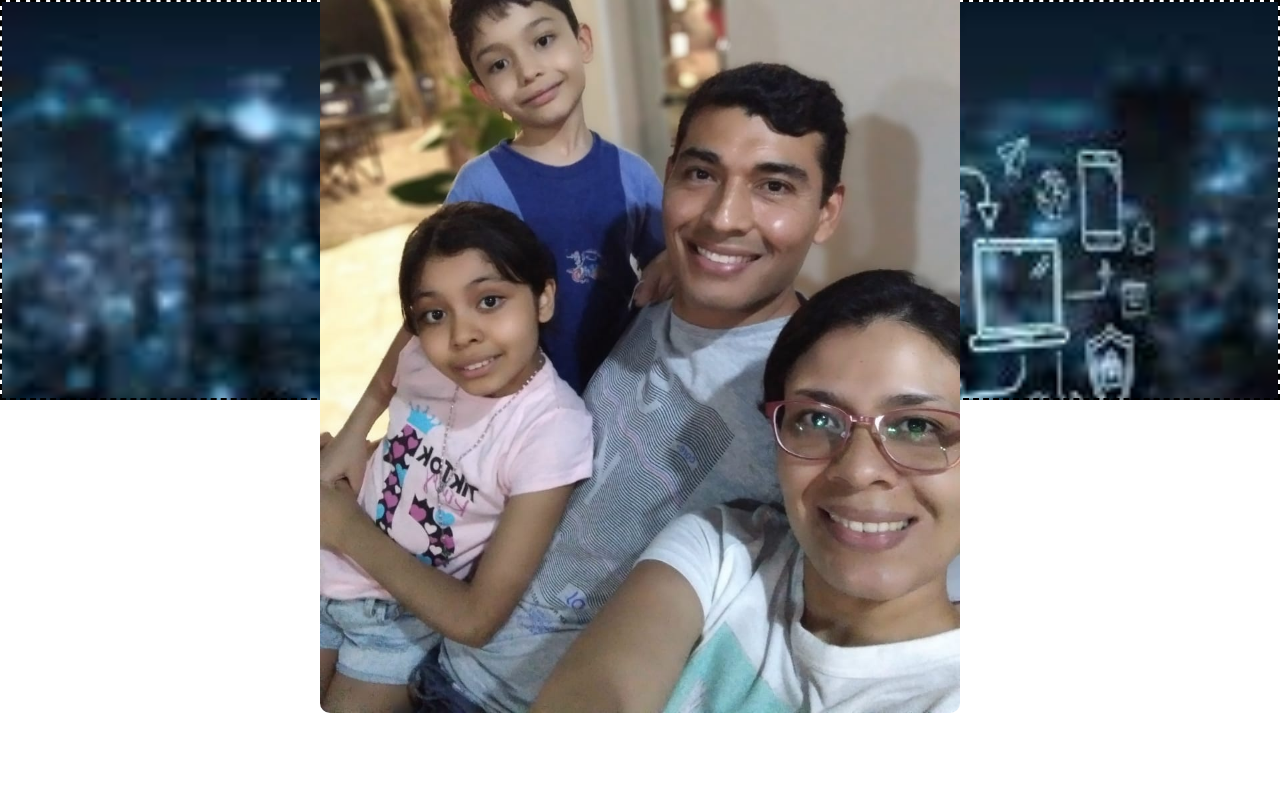
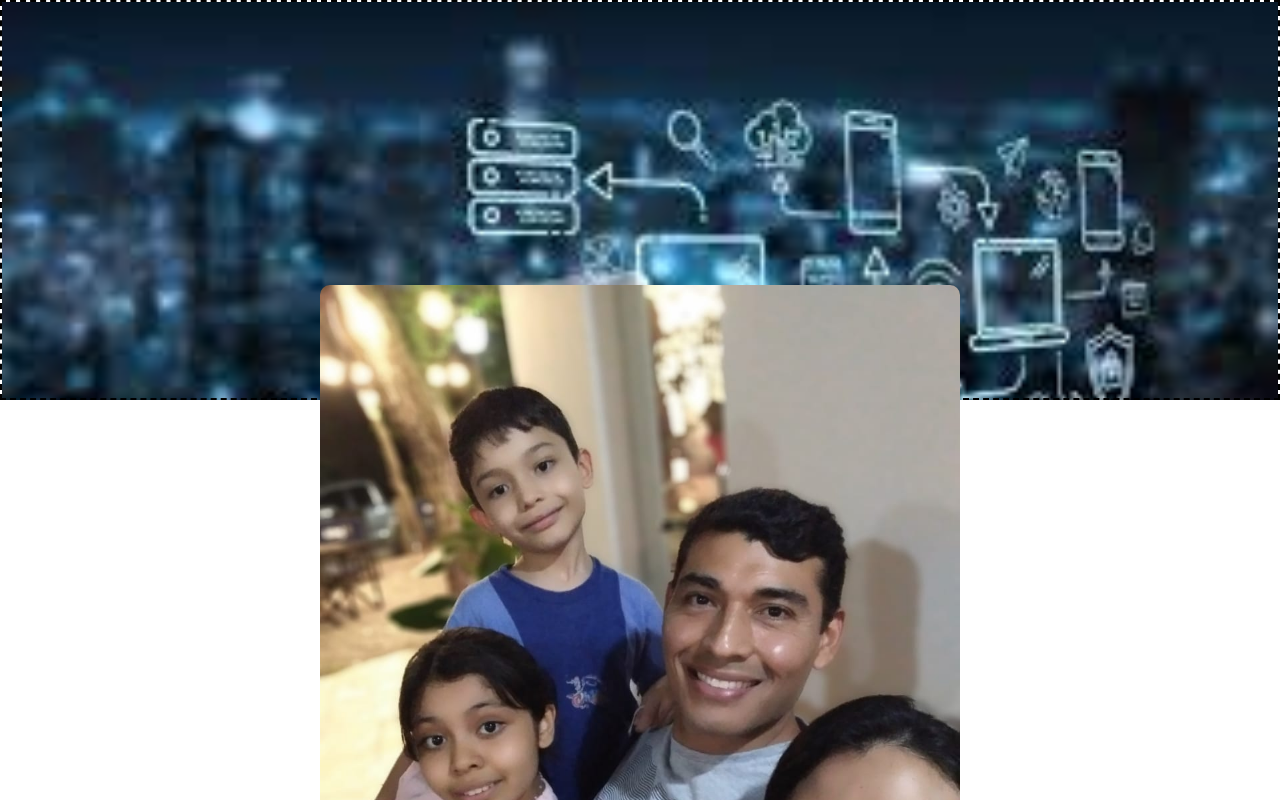
Before and after one commit to Guido796/Trabajo-Practico-10-11, a plain HTML site: page index.html in a window 1280 px wide. Shown: the top 800 px of the page. Drawn offline with Linux system fonts and the light colour scheme.

Commit message:
subo el primer cambio

```diff
--- a/css/Mobile.css
+++ b/css/Mobile.css
@@ -25,6 +25,14 @@ header{
 
 .head{
     border: 3xp dashed cyan;
+    height: 50%;
+    display: flex;
+    flex-direction:column;
+    justify-content:center ;
+    align-items:center ;
+    position: absolute;
+    top: 200px;
+
 
 }
 
--- a/css/monitor.css
+++ b/css/monitor.css
@@ -0,0 +1,20 @@
+@media (min-width: 800px) {
+
+    .head{
+
+        height: 50%;
+        display: flex;
+        flex-direction:column;
+        justify-content:center ;
+        align-items:center ;
+        position: absolute;
+        top: 200px;
+
+    }
+}
+
+.head_nombre{
+    color: white;
+    font-family:Verdana, Geneva, Tahoma, sans-serif;
+    font-size: 2rem;
+}
--- a/css/tablet.css
+++ b/css/tablet.css
@@ -0,0 +1,31 @@
+@media (min-width: 500px) {
+
+.head_foto{
+    border-radius: 10px;
+    width: 50vw;
+    position: relative;
+    top: 300px;
+}
+
+header{
+    border: 2px dashed black;
+    height: 50vh;
+    background-image: url(../IMG/tecnology.jpg);
+    background-size:cover ;
+    background-repeat: no-repeat;
+    display: flex;
+    flex-direction:column;
+    justify-content:center ;
+    align-items:center ;
+}
+
+.head{
+    height: 50%;
+    display: flex;
+    flex-direction:column;
+    justify-content:center ;
+    align-items:center ;
+    position: absolute;
+    top: 200px;
+}
+}
--- a/index.html
+++ b/index.html
@@ -9,6 +9,8 @@
     <meta name="robots" content="index,follow"> <!-- Autorizamos a todos los robots de los motores de busqueda a que nos ayuden a posicionar nuestra página -->
     <meta name="keywords" content="programación, css, html, javascript, argentina, plataforma39a,"> <!-- Meta: PALABRAS CLAVES-->
     <link rel="stylesheet" href="css/Mobile.css">
+    <link rel="stylesheet" href="css/tablet.css">
+    <link rel="stylesheet" href="css/monitor.css">
     <title>Document</title>
     <link rel="preconnect" href="https://fonts.googleapis.com">
 <link rel="preconnect" href="https://fonts.gstatic.com" crossorigin>
```
